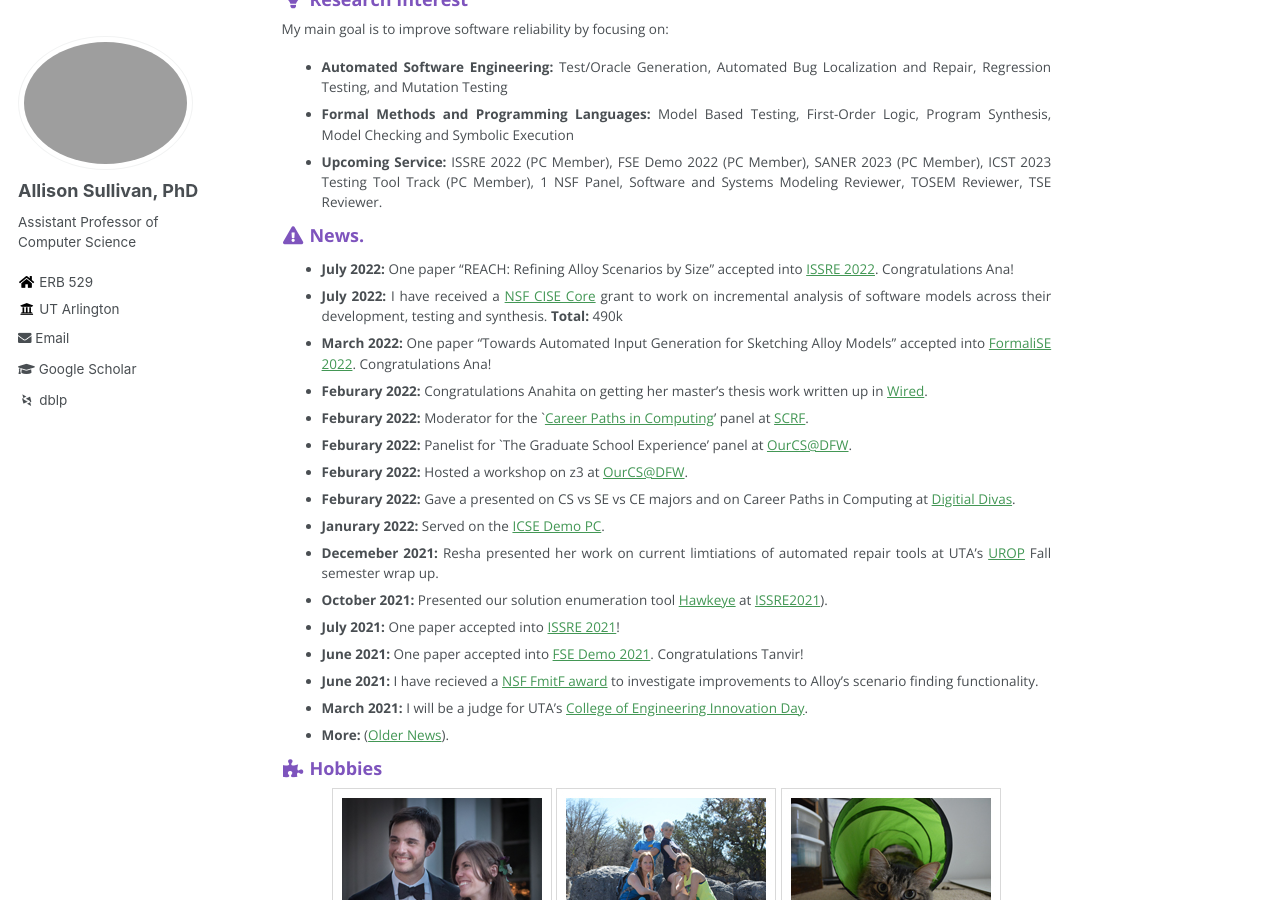
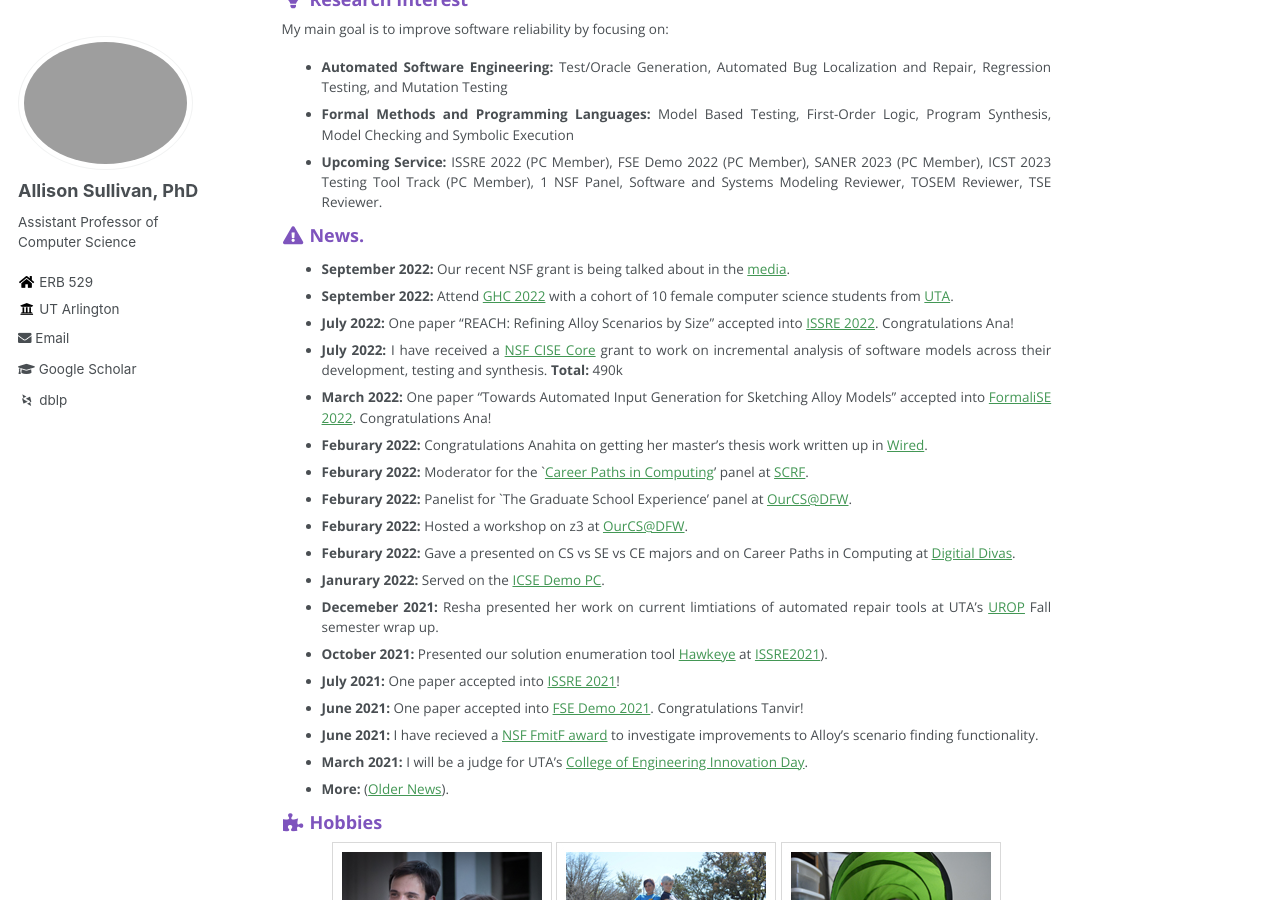
Before and after one commit to Allisonius/allisonius.github.io, a Jekyll site: the page built from _pages/about.md, in a window 1280 px wide and 900 px high, scrolled down 420 px. Built offline with Jekyll 4.4.1, drawn with Linux system fonts in a browser that asks for light colours; some web fonts are replaced.

Commit message:
Update about.md

```diff
--- a/_pages/about.md
+++ b/_pages/about.md
@@ -26,6 +26,8 @@ Checking and Symbolic Execution
 
 
 ### <i class="fa fa-fw fa-exclamation-triangle" aria-hidden="true"></i> News.
+* **September 2022:** Our recent NSF grant is being talked about in the [media](https://www.uta.edu/news/news-releases/2022/09/22/sullivan-nsf-software-updates).
+* **September 2022:** Attend [GHC 2022](https://ghc.anitab.org/attend/) with a cohort of 10 female computer science students from [UTA](https://www.uta.edu/academics/schools-colleges/engineering/academics/departments/cse).
 * **July 2022:** One paper "REACH: Refining Alloy Scenarios by Size" accepted into [ISSRE 2022](https://issre2022.github.io/index.html). Congratulations Ana!
 * **July 2022:** I have received a [NSF CISE Core](https://www.nsf.gov/awardsearch/showAward?AWD_ID=2204536&HistoricalAwards=false) grant to work on incremental analysis of software models across their development, testing and synthesis. **Total:** 490k
 * **March 2022:** One paper "Towards Automated Input Generation for Sketching Alloy Models" accepted into [FormaliSE 2022](https://conf.researchr.org/home/icse-2022/Formalise-2022#:~:text=of%20software%20systems.-,Originally%20a%20successful%20satellite%20workshop%20of%20ICSE%2C%20since%202018%20FormaliSE,%2C%20PA%20(or%20online).). Congratulations Ana!
```
